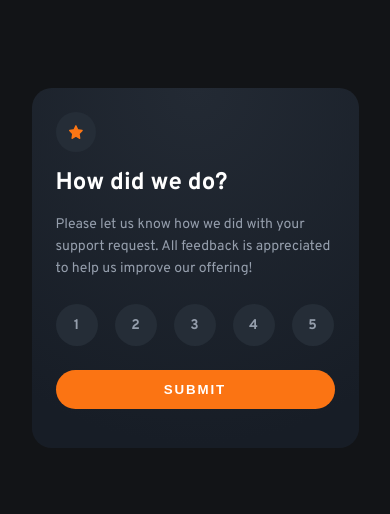
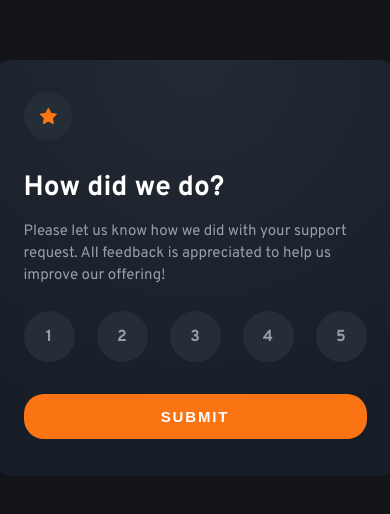
Before and after one commit to thealexgonzo/interactive-rating-component, a website: page index.html in a window 390 px wide. Shown: the part 154-668 px from the top of the page. Drawn offline with Linux system fonts and the light colour scheme.

Commit message:
adjusted responsive design and finalised app

```diff
--- a/index.html
+++ b/index.html
@@ -21,8 +21,8 @@
         <div class="card__icon">
           <img src="./images/icon-star.svg" alt="Star icon on ratings card." />
         </div>
-        <h1 class="card__heading">How did we do?</h1>
-        <div class="card__text">
+        <h1 class="card__heading rating__heading">How did we do?</h1>
+        <div class="card__text rating__text">
           <p>
             Please let us know how we did with your support request. All
             feedback is appreciated to help us improve our offering!
@@ -65,7 +65,7 @@
         </div>
         <!-- // Thank you state start  -->
         <p class="thankyou__rating--text"></p>
-        <h1 class="card__heading">Thank you!</h1>
+        <h1 class="card__heading thankyou__heading">Thank you!</h1>
         <div class="card__text">
           <p class="text--thankyou">
             We appreciate you taking the time to give a rating. If you ever need
--- a/sass/main.scss
+++ b/sass/main.scss
@@ -7,13 +7,13 @@ $secondary-dark-blue: hsl(213, 19%, 18%);
 $secondary-very-dark-blue: hsl(216, 12%, 8%);
 
 @mixin respond($breakpoint) {
-  //   @if $breakpoint == phone {
-  //     // 1em = 16px
-  //     // 600 / 16 = 37.5
-  //     @media (max-width: 37.5em) {
-  //       @content;
-  //     }
-  //   }
+  @if $breakpoint == tab {
+    // 1em = 16px
+    // 600 / 16 = 37.5
+    @media (min-width: 23.43em) {
+      @content;
+    }
+  }
 }
 
 // General styling
@@ -36,22 +36,34 @@ body {
   margin: 0;
   padding: 0;
   height: 100%;
-  font-size: 1.5rem;
+  font-size: 1.4rem;
   color: $secondary-light-grey;
   background-color: $secondary-very-dark-blue;
   font-family: "Overpass", sans-serif;
+
+  @include respond(tab) {
+    font-size: 1.5rem;
+  }
 }
 
 .card__heading {
   color: $secondary-white;
   font-size: 2.4rem;
   font-weight: 700;
+  margin: 0;
+
+  @include respond(tab) {
+    font-size: 2.8rem;
+  }
 }
 
 .card__text {
-  font-size: 1.4rem;
   line-height: 2.2rem;
   font-weight: 400;
+
+  & p {
+    margin: 0;
+  }
 }
 
 // Main section
@@ -73,9 +85,15 @@ main {
     max-width: 32.7rem;
     max-height: 36rem;
     padding: 2.4rem;
-
     position: absolute;
     z-index: 2;
+
+    @include respond(tab) {
+      max-width: 41.2rem;
+      min-height: 41.6rem;
+      padding: 3.2rem 3.2rem 0 3.2rem;
+    }
+
     .card__icon {
       display: flex;
       background-color: $secondary-dark-blue;
@@ -83,6 +101,28 @@ main {
       border-radius: 10rem;
       width: 4rem;
       height: 4rem;
+
+      @include respond(tab) {
+        padding: 1.6rem;
+        width: 4.8rem;
+        height: 4.8rem;
+      }
+    }
+
+    .rating__heading {
+      margin-top: 1.6rem;
+
+      @include respond(tab) {
+        margin-top: 3rem;
+      }
+    }
+
+    .rating__text {
+      margin-top: 1rem;
+
+      @include respond(tab) {
+        margin-top: 1.5rem;
+      }
     }
 
     .card__ratings {
@@ -106,12 +146,24 @@ main {
           justify-content: center;
           margin-right: 1.7rem;
 
+          @include respond(tab) {
+            width: 5.1rem;
+            height: 5.1rem;
+            margin-right: 2.2rem;
+            font-size: 1.6rem;
+          }
+
           & input[type="radio"] {
             opacity: 0;
             position: absolute;
             width: 4.2rem;
             height: 4.2rem;
             cursor: pointer;
+
+            @include respond(tab) {
+              width: 5.1rem;
+              height: 5.1rem;
+            }
           }
 
           & input[type="radio"]:checked + label {
@@ -123,6 +175,11 @@ main {
             display: flex;
             align-items: center;
             justify-content: center;
+
+            @include respond(tab) {
+              width: 5.1rem;
+              height: 5.1rem;
+            }
           }
 
           &:last-child {
@@ -150,6 +207,13 @@ main {
       cursor: pointer;
       border: none;
 
+      @include respond(tab) {
+        font-size: 1.5rem;
+        margin-top: 3.2rem;
+        padding: 1.1rem 0 1.1rem 0;
+        height: 4.5rem;
+      }
+
       &:hover {
         background-color: $secondary-white;
         color: $primary-orange;
@@ -173,9 +237,28 @@ main {
     position: absolute;
     z-index: 1;
 
+    @include respond(tab) {
+      max-width: 41.2rem;
+      max-height: 41.6rem;
+      padding: 4.5rem 3.8rem;
+    }
+
     .thankyou__image img {
       max-width: 14.4rem;
       max-height: 9.6rem;
+
+      @include respond(tab) {
+        max-width: 16.2rem;
+        max-height: 10.8rem;
+      }
+    }
+
+    .thankyou__heading {
+      margin-top: 2.4rem;
+
+      @include respond(tab) {
+        margin-top: 3.2rem;
+      }
     }
 
     .thankyou__rating--text {
@@ -185,11 +268,12 @@ main {
       margin: 2.4rem auto 0 auto;
       border-radius: 5rem;
       padding: 0.5rem 1.2rem;
-      font-size: 1.4rem;
-    }
 
-    h1 {
-      margin-top: 2.4rem;
+      @include respond(tab) {
+        width: 19.3rem;
+        margin-top: 3.2rem;
+        padding: 0.645rem 1.9rem;
+      }
     }
 
     .text--thankyou {
```
Also changed, not shown: css/style.css.
